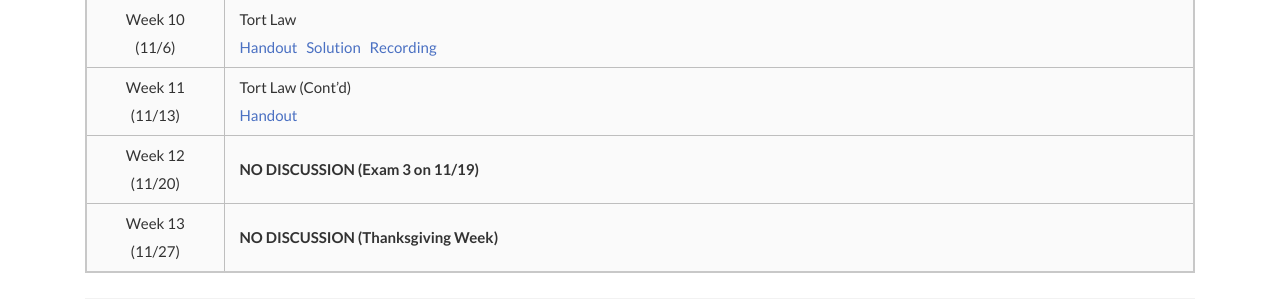
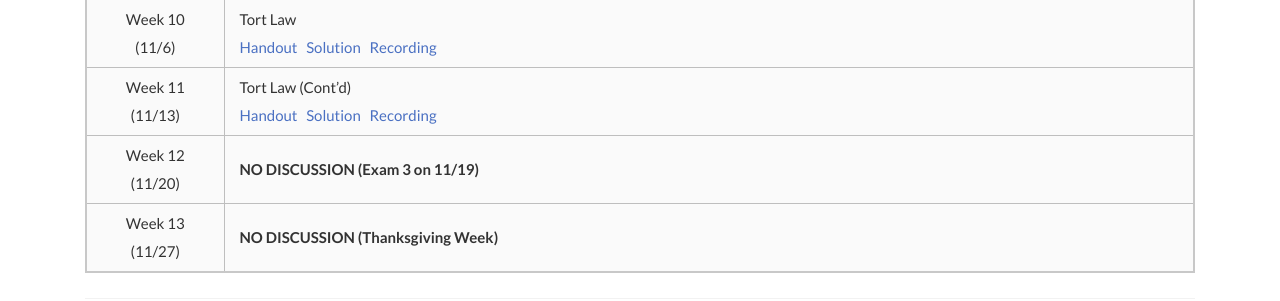
Before and after one commit to scaotravis/scaotravis.github.io, a Jekyll site: the page built from _posts/2020-08-04-teaching-fa-522.md, in a window 1280 px wide and 900 px high, scrolled down 970 px. Shown: the part 528-829 px from the top of the window. Built offline with Jekyll 4.4.1, drawn with Linux system fonts in a browser that asks for light colours; nearby versions of some CDN libraries; comment, search, counter and statistics services are not loaded.

Commit message:
dis 8: upload dis sol and recording

```diff
--- a/_posts/2020-08-04-teaching-fa-522.md
+++ b/_posts/2020-08-04-teaching-fa-522.md
@@ -39,6 +39,6 @@
 | Week 8 <br> (10/23) | Contract Law (Cont'd) <br> [Handout]({{ site.url }}/downloads/teaching/fa20-522/522_fa20_dis-6_handout.pdf) &nbsp; [Solution]({{ site.url }}/downloads/teaching/fa20-522/522_fa20_dis-6_sol.pdf) &nbsp; [Recording](https://youtu.be/k6AFAftc8as) |
 | Week 9 <br> (10/30) | **NO DISCUSSION (Exam 2 on 10/29)** |
 | Week 10 <br> (11/6) | Tort Law <br> [Handout]({{ site.url }}/downloads/teaching/fa20-522/522_fa20_dis-7_handout.pdf) &nbsp; [Solution]({{ site.url }}/downloads/teaching/fa20-522/522_fa20_dis-7_sol.pdf) &nbsp; [Recording](https://us-lti.bbcollab.com/recording/7c1a34b84b4c4a1188ae780e6a5e0915)|
-| Week 11 <br> (11/13) | Tort Law (Cont'd) <br> [Handout]({{ site.url }}/downloads/teaching/fa20-522/522_fa20_dis-8_handout.pdf)|
+| Week 11 <br> (11/13) | Tort Law (Cont'd) <br> [Handout]({{ site.url }}/downloads/teaching/fa20-522/522_fa20_dis-8_handout.pdf) &nbsp; [Solution]({{ site.url }}/downloads/teaching/fa20-522/522_fa20_dis-8_sol.pdf) &nbsp; [Recording](https://us-lti.bbcollab.com/recording/2d74767f916246d29625a8261d7b322c)|
 | Week 12 <br> (11/20) | **NO DISCUSSION (Exam 3 on 11/19)** |
 | Week 13 <br> (11/27) | **NO DISCUSSION (Thanksgiving Week)** |
```
Also changed, not shown: 6 other files.
